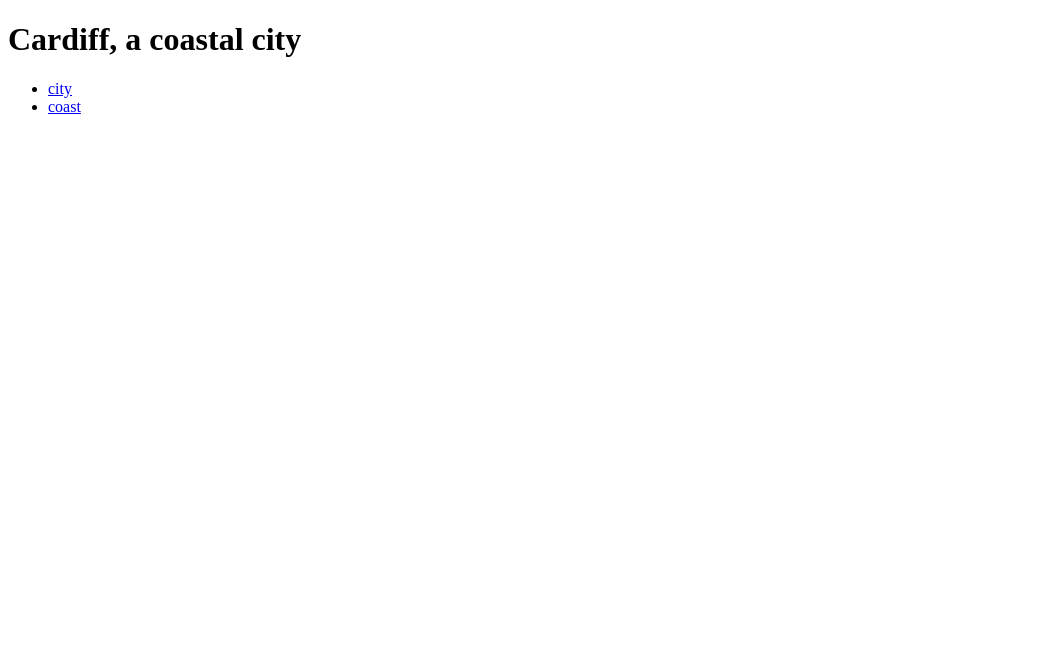
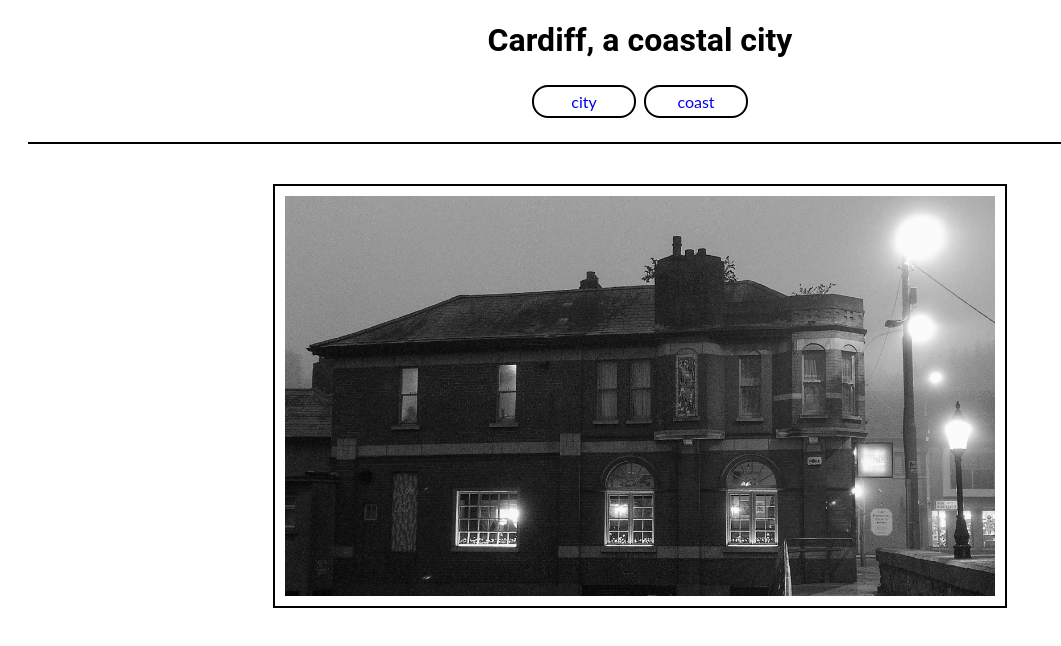
Before and after one commit to jsith90/earthsea, a plain HTML site: page index.html in a window 1280 px wide. Shown: the whole page, without its empty margins (0-1061 px from the left). Drawn offline with Linux system fonts and the light colour scheme.

Commit message:
feat: add images to repository

```diff
--- a/index.html
+++ b/index.html
@@ -3,6 +3,7 @@
 <head>
     <meta charset="UTF-8">
     <meta name="viewport" content="width=device-width, initial-scale=1.0">
+    <link rel="stylesheet" href="css/style.css">
     <title>Cardiff</title>
 </head>
 <body>
@@ -18,5 +19,10 @@
             </li>
         </ul>
     </nav>
+    <section>
+        <figure>
+            <img src="images/city.jpg" alt="image of urban Dublin"
+        </figure>
+    </section>
 </body>
 </html>
```
Also changed, not shown: coast.html (+5 -0 lines), images/beach.jpg (added), images/city.jpg (added).
